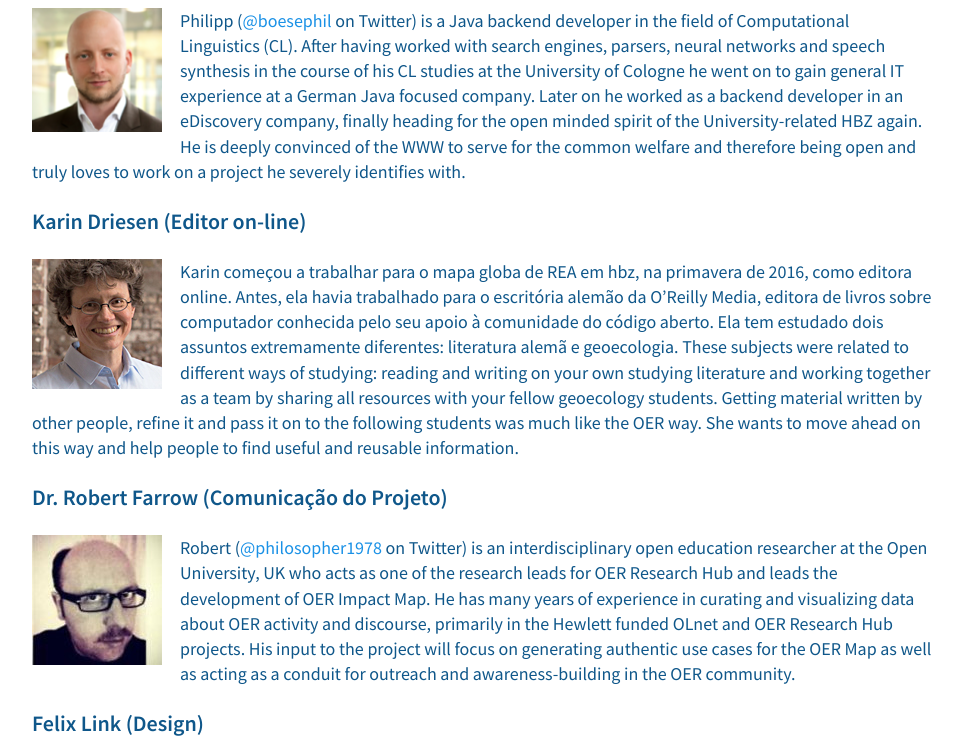
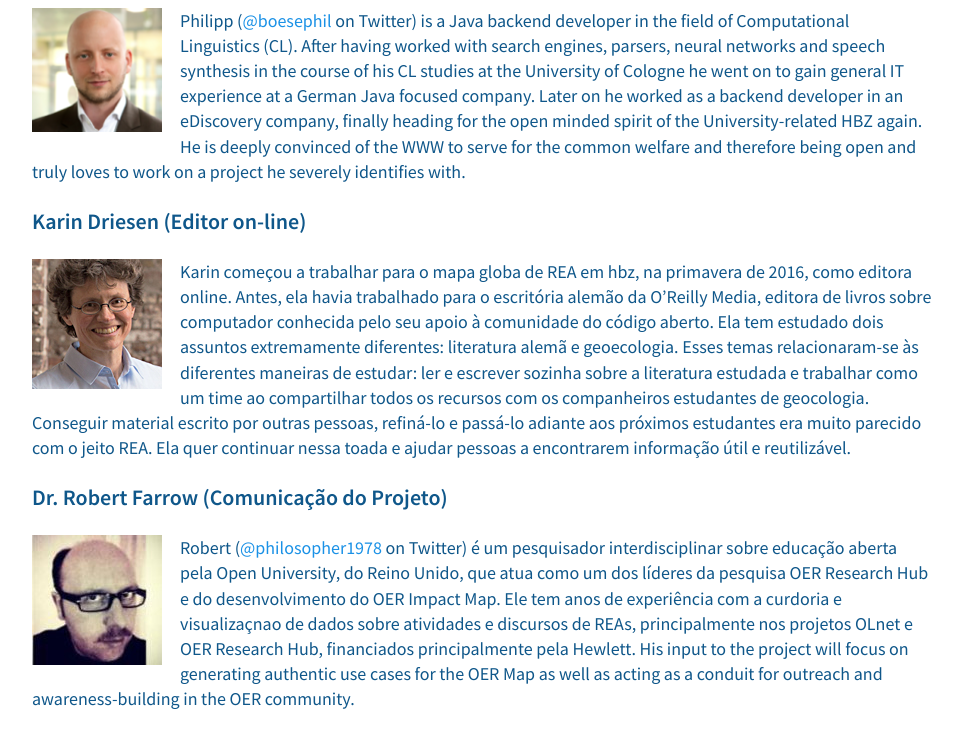
Before and after one commit to hbz/oerworldmap-ui, a Jekyll site: the page built from docs/about.pt.md, in a window 1280 px wide and 900 px high, scrolled down 1600 px, cut to the strip 0-737 px from the top of the window. Shown: the whole strip, without its empty margins (158-1120 px from the left). Built offline with Jekyll 4.4.1, drawn with Linux system fonts in a browser that asks for light colours; nearby versions of some CDN libraries; comment, search, counter and statistics services are not loaded; a style sheet for code colours, icons or effects is not loaded.

Commit message:
New translations about.md (Portuguese, Brazilian)

```diff
--- a/docs/about.pt.md
+++ b/docs/about.pt.md
@@ -27,11 +27,11 @@ O Mapa Global REA está sendo construído pela [ hbz](http://www.hbz-nrw.de) e [
 
 ### Karin Driesen (Editor on-line)
 
-![Karin Driesen](/assets/images/Karin-Driesen-130.jpg) Karin começou a trabalhar para o mapa globa de REA em hbz, na primavera de 2016, como editora online. Antes, ela havia trabalhado para o escritória alemão da O'Reilly Media, editora de livros sobre computador conhecida pelo seu apoio à comunidade do código aberto. Ela tem estudado dois assuntos extremamente diferentes: literatura alemã e geoecologia. These subjects were related to different ways of studying: reading and writing on your own studying literature and working together as a team by sharing all resources with your fellow geoecology students. Getting material written by other people, refine it and pass it on to the following students was much like the OER way. She wants to move ahead on this way and help people to find useful and reusable information.
+![Karin Driesen](/assets/images/Karin-Driesen-130.jpg) Karin começou a trabalhar para o mapa globa de REA em hbz, na primavera de 2016, como editora online. Antes, ela havia trabalhado para o escritória alemão da O'Reilly Media, editora de livros sobre computador conhecida pelo seu apoio à comunidade do código aberto. Ela tem estudado dois assuntos extremamente diferentes: literatura alemã e geoecologia. Esses temas relacionaram-se às diferentes maneiras de estudar: ler e escrever sozinha sobre a literatura estudada e trabalhar como um time ao compartilhar todos os recursos com os companheiros estudantes de geocologia. Conseguir material escrito por outras pessoas, refiná-lo e passá-lo adiante aos próximos estudantes era muito parecido com o jeito REA. Ela quer continuar nessa toada e ajudar pessoas a encontrarem informação útil e reutilizável.
 
 ### Dr. Robert Farrow (Comunicação do Projeto)
 
-![Dr. Robert Farrow](/assets/images/image08.jpg) Robert ([@philosopher1978](https://twitter.com/philosopher1978) on Twitter) is an interdisciplinary open education researcher at the Open University, UK who acts as one of the research leads for OER Research Hub and leads the development of OER Impact Map. He has many years of experience in curating and visualizing data about OER activity and discourse, primarily in the Hewlett funded OLnet and OER Research Hub projects. His input to the project will focus on generating authentic use cases for the OER Map as well as acting as a conduit for outreach and awareness-building in the OER community.
+![Dr. Robert Farrow](/assets/images/image08.jpg) Robert ([@philosopher1978](https://twitter.com/philosopher1978) on Twitter) é um pesquisador interdisciplinar sobre educação aberta pela Open University, do Reino Unido, que atua como um dos líderes da pesquisa OER Research Hub e do desenvolvimento do OER Impact Map. Ele tem anos de experiência com a curdoria e visualizaçnao de dados sobre atividades e discursos de REAs, principalmente nos projetos OLnet e OER Research Hub, financiados principalmente pela Hewlett. His input to the project will focus on generating authentic use cases for the OER Map as well as acting as a conduit for outreach and awareness-building in the OER community.
 
 ### Felix Link (Design)
 
```
